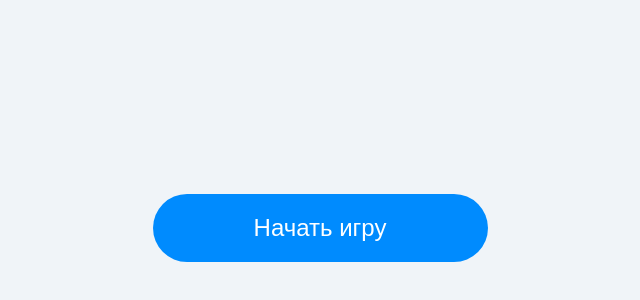
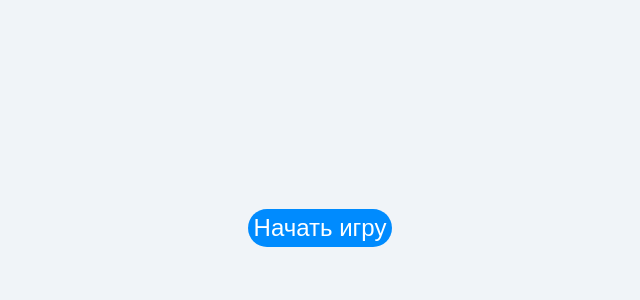
Before and after one commit to evghn/school, a Vue app: page / in a window 1280 px wide. Shown: the part 180-480 px from the top of the page, without its empty margins (320-960 px from the left). Built offline with nearby package versions, Linux system fonts and the light colour scheme.

Commit message:
fix error main page style v.2

```diff
--- a/src/style.css
+++ b/src/style.css
@@ -17,18 +17,12 @@
   --border-btn: none;
   --border-radius-btn: 100px;
   --cursor-btn: pointer;
-
-  --width-btn: 335px;
-  --height-btn: 68px;
-
-  --display: grid;
-  --place-items: center;
   --min-height-page: 100vh;
 }
 
 body {
-  display: var(--display);
-  place-items: var(--place-items);
+  display: grid;
+  place-items: center;
   min-height: var(--min-height-page);
   background-color: var(--bg-main);
   font-family: var(--font);
```
